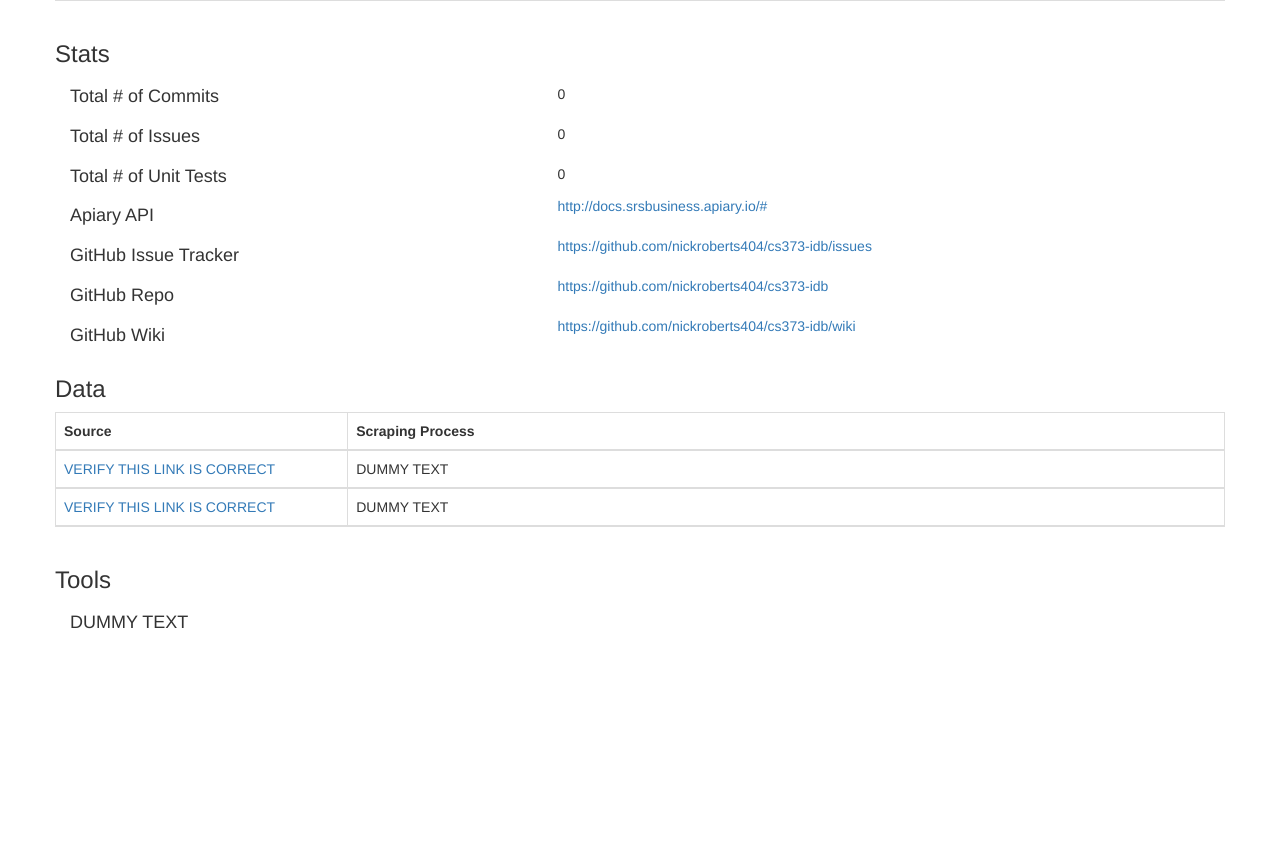
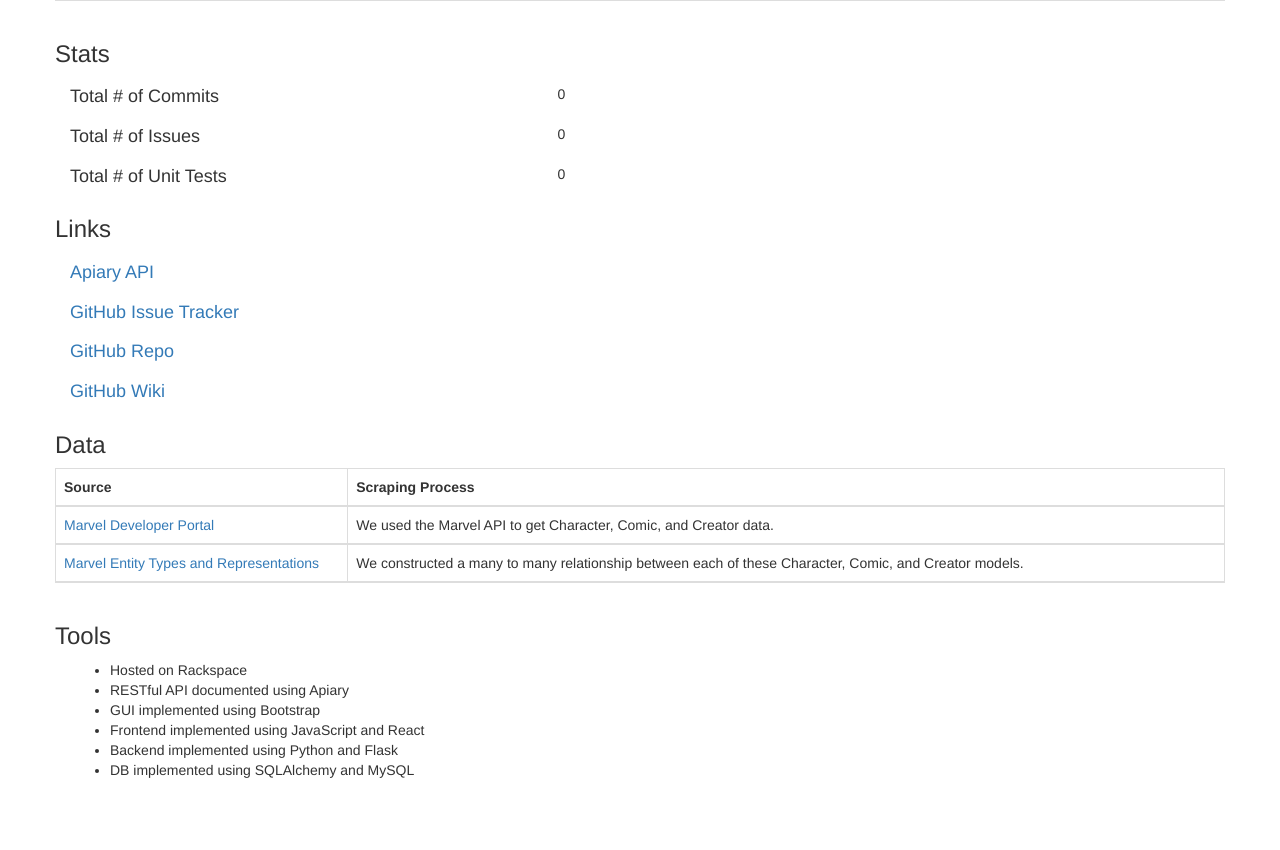
Before and after one commit to nicorobo/cs373-idb, a Flask app: page /about in a window 1280 px wide. Shown: the part 1178-2028 px from the top of the page. Before the commit the page ends 1807 px from the top, so only its background shows below. Run offline with Flask 2, Linux system fonts and the light colour scheme; some libraries are stand-ins or nearby versions.

Commit message:
adding some changes to about page, filling in some data

```diff
--- a/app/templates/about.html
+++ b/app/templates/about.html
@@ -136,35 +136,26 @@
 			</div>
 		</div>
 		<div class = "row">
+			<h3>Links</h3>
+		</div>
+		<div class = "row">
 			<div class = "col-xs-5">
-				<h4>Apiary API</h4>
-			</div>
-			<div class = "col-xs-7">
-				<a href="http://docs.srsbusiness.apiary.io/#">http://docs.srsbusiness.apiary.io/#</a>
+				<h4><a href="http://docs.srsbusiness.apiary.io/#">Apiary API</a></h4>
 			</div>
 		</div>
 		<div class = "row">
 			<div class = "col-xs-5">
-				<h4>GitHub Issue Tracker</h4>
-			</div>
-			<div class = "col-xs-7">
-				<a href="https://github.com/nickroberts404/cs373-idb/issues">https://github.com/nickroberts404/cs373-idb/issues</a>
+				<h4><a href="https://github.com/nickroberts404/cs373-idb/issues">GitHub Issue Tracker</a></h4>
 			</div>
 		</div>
 		<div class = "row">
 			<div class = "col-xs-5">
-				<h4>GitHub Repo</h4>
-			</div>
-			<div class = "col-xs-7">
-				<a href="https://github.com/nickroberts404/cs373-idb">https://github.com/nickroberts404/cs373-idb</a>
+				<h4><a href="https://github.com/nickroberts404/cs373-idb">GitHub Repo</a></h4>
 			</div>
 		</div>
 		<div class = "row">
 			<div class = "col-xs-5">
-				<h4>GitHub Wiki</h4>
-			</div>
-			<div class = "col-xs-7">
-				<a href="https://github.com/nickroberts404/cs373-idb/wiki">https://github.com/nickroberts404/cs373-idb/wiki</a>
+				<h4><a href="https://github.com/nickroberts404/cs373-idb/wiki">GitHub Wiki</a></h4>
 			</div>
 		</div>
 
@@ -180,12 +171,12 @@
 							<th class="col-xs-9">Scraping Process</th>
 						</tr>
 						<tr>
-							<td><a href="http://developer.marvel.com/">VERIFY THIS LINK IS CORRECT</a></td>
-							<td>DUMMY TEXT</td>
+							<td><a href="http://developer.marvel.com/">Marvel Developer Portal</a></td>
+							<td>We used the Marvel API to get Character, Comic, and Creator data.</td>
 						</tr>
 						<tr>
-							<td><a href="http://developer.marvel.com/documentation/entity_types">VERIFY THIS LINK IS CORRECT</a></td>
-							<td>DUMMY TEXT</td>
+							<td><a href="http://developer.marvel.com/documentation/entity_types">Marvel Entity Types and Representations</a></td>
+							<td>We constructed a many to many relationship between each of these Character, Comic, and Creator models.</td>
 						</tr>
 					</thead>
 				</table>
@@ -197,7 +188,14 @@
 		</div>
 		<div class = "row">
 			<div class = "col-xs-12">
-				<h4>DUMMY TEXT</h4>
+				<ul>
+					<li>Hosted on Rackspace</li>
+					<li>RESTful API documented using Apiary</li>
+					<li>GUI implemented using Bootstrap</li>
+					<li>Frontend implemented using JavaScript and React</li>
+					<li>Backend implemented using Python and Flask</li>
+					<li>DB implemented using SQLAlchemy and MySQL</li>
+				</ul>
 			</div>
 		</div>
 
@@ -205,6 +203,5 @@
 		<br>
 		<br>
 	</div>
-
 </body>
 </html>
```
